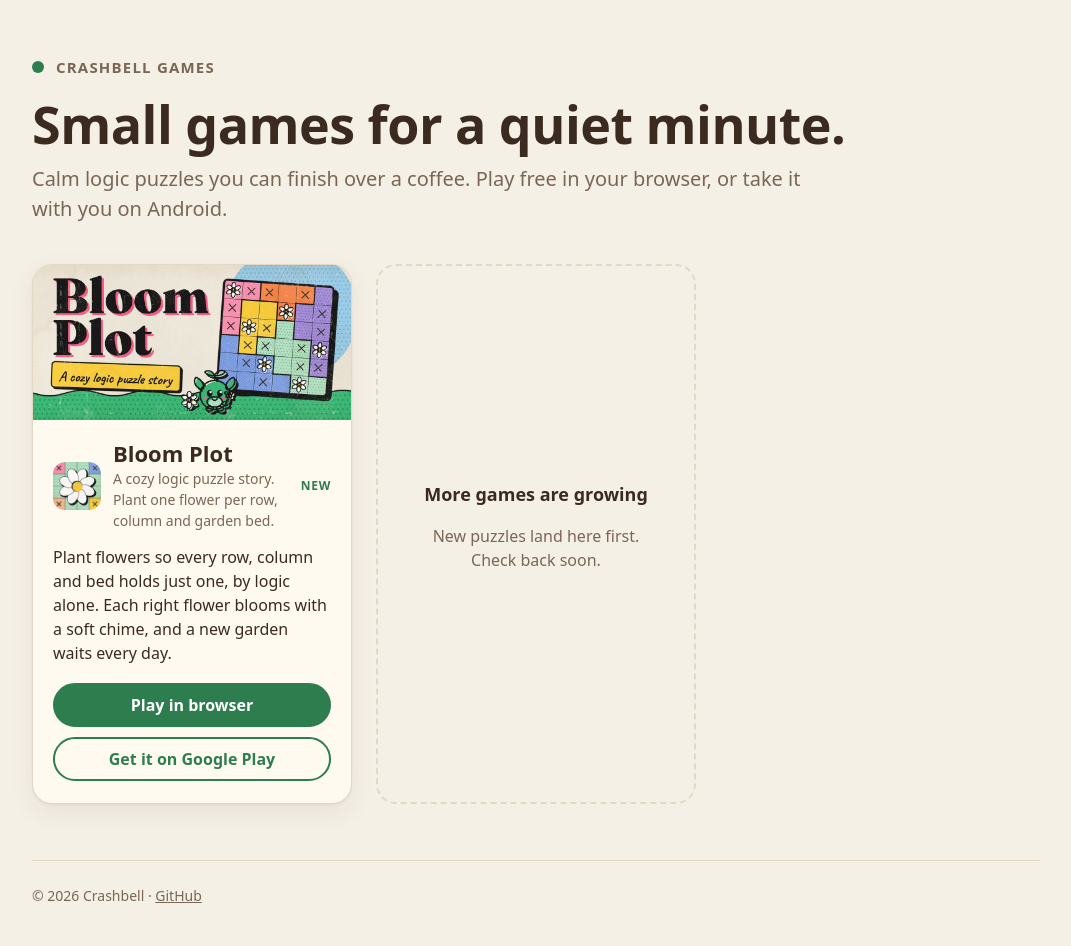
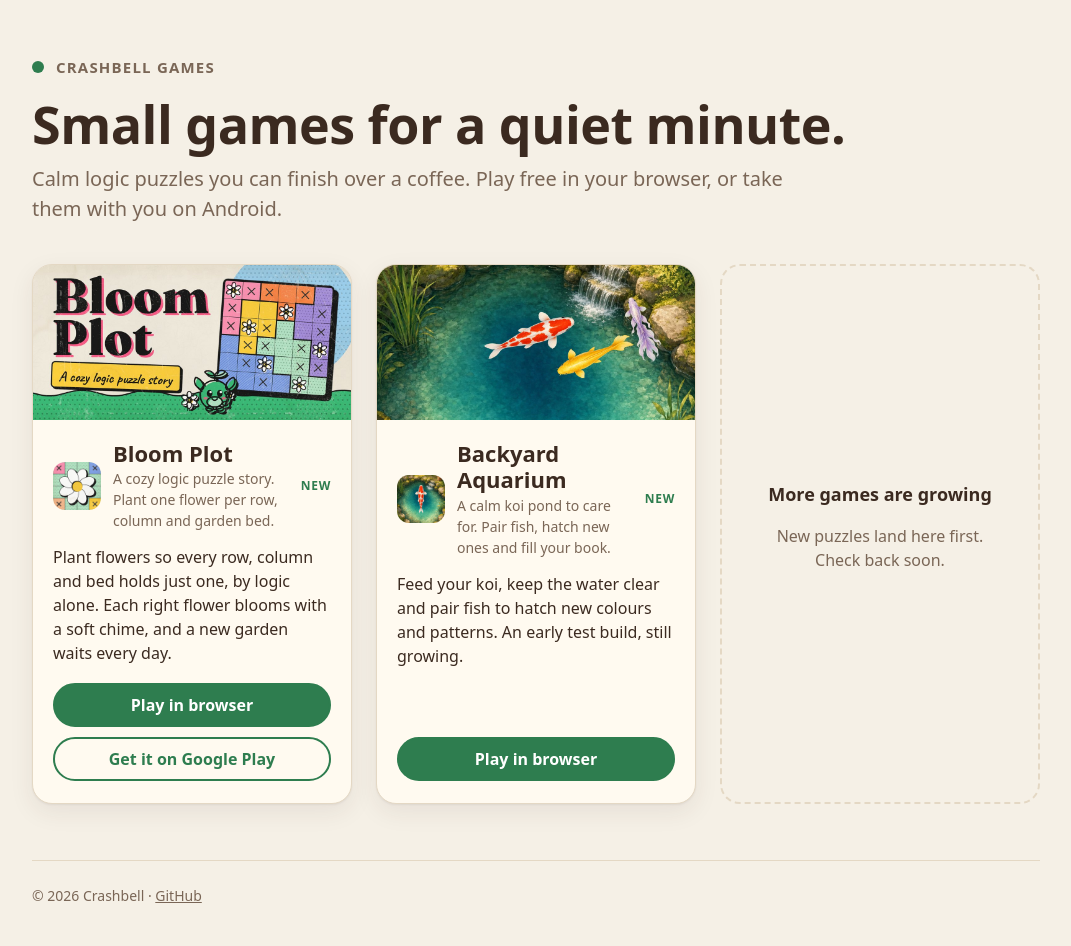
Before and after one commit to crashbell/crashbell.github.io, a plain HTML site: page index.html in a window 1280 px wide. Shown: the whole page, without its empty margins (104-1175 px from the left). Drawn offline with Linux system fonts and the light colour scheme.

Commit message:
Homepage: Bloom Plot, Backyard Aquarium

```diff
--- a/index.html
+++ b/index.html
@@ -49,7 +49,7 @@ footer a{color:inherit}
 <header>
   <div class="brand"><span class="dot"></span>Crashbell Games</div>
   <h1>Small games for a quiet minute.</h1>
-  <p class="lede">Calm logic puzzles you can finish over a coffee. Play free in your browser, or take it with you on Android.</p>
+  <p class="lede">Calm logic puzzles you can finish over a coffee. Play free in your browser, or take them with you on Android.</p>
 </header>
 <main class="grid">
 <article class="game">
@@ -61,6 +61,15 @@ footer a{color:inherit}
     <div class="actions"><a class="btn primary" href="https://crashbell.github.io/bloom-plot/">Play in browser</a><a class="btn" href="https://play.google.com/store/apps/details?id=com.rdstudio.bloomplot&amp;referrer=utm_source%3Dhomepage" rel="noopener">Get it on Google Play</a></div>
   </div>
 </article>
+<article class="game">
+  <a class="cover" href="https://crashbell.github.io/backyard-aquarium/"><img src="games/backyard-aquarium.jpg" alt="Backyard Aquarium" width="1024" height="500" loading="lazy"></a>
+  <div class="body">
+    <div class="top"><img class="icon" src="games/backyard-aquarium-icon.png" alt="" width="48" height="48">
+      <div><h2>Backyard Aquarium</h2><p class="tag">A calm koi pond to care for. Pair fish, hatch new ones and fill your book.</p></div><span class="new">New</span></div>
+    <p class="blurb">Feed your koi, keep the water clear and pair fish to hatch new colours and patterns. An early test build, still growing.</p>
+    <div class="actions"><a class="btn primary" href="https://crashbell.github.io/backyard-aquarium/">Play in browser</a></div>
+  </div>
+</article>
 <div class="soon"><b>More games are growing</b><p>New puzzles land here first. Check back soon.</p></div>
 </main>
 <footer>&copy; 2026 Crashbell &middot; <a href="https://github.com/crashbell">GitHub</a></footer>
```
Also changed, not shown: games/backyard-aquarium-icon.png (added), games/backyard-aquarium.jpg (added).
